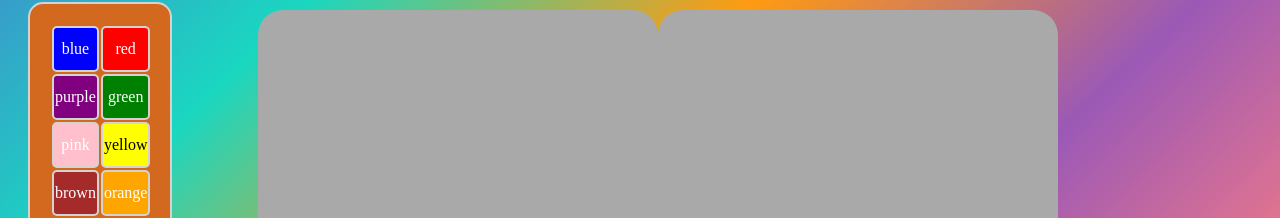
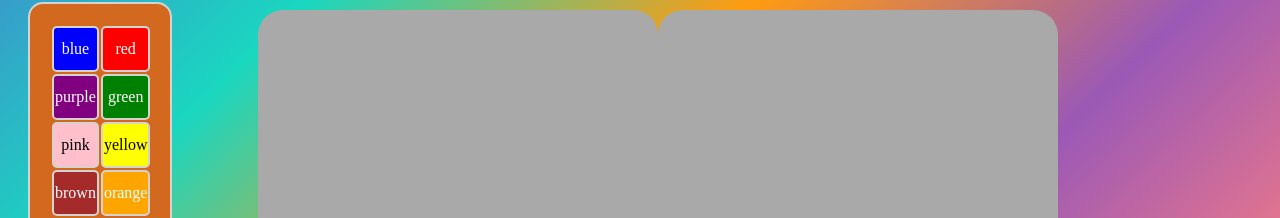
Before and after one commit to 464squad/design-pad, a React (Create React App) app: page / in a window 1280 px wide. Shown: the part 132-350 px from the top of the page. Built offline with nearby package versions, Linux system fonts and the light colour scheme.

Commit message:
changed font colors

```diff
--- a/src/components/PadInput.js
+++ b/src/components/PadInput.js
@@ -39,7 +39,7 @@ function PadInput(props) {
             </td>
           </tr>
           <tr>
-            <td class = "tablePink">
+            <td style={{ color: "black" }} class = "tablePink">
               <Pad editing={props.editing} color="pink" />
             </td>
             <td style={{color: "black"}} class = "tableYellow">
```
